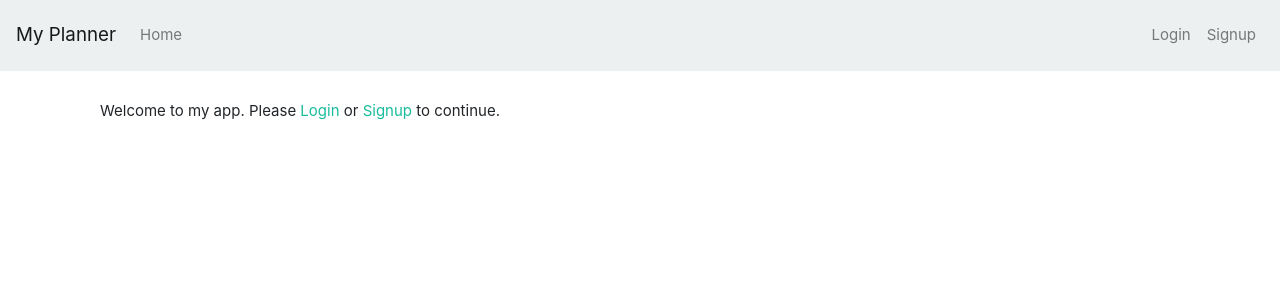
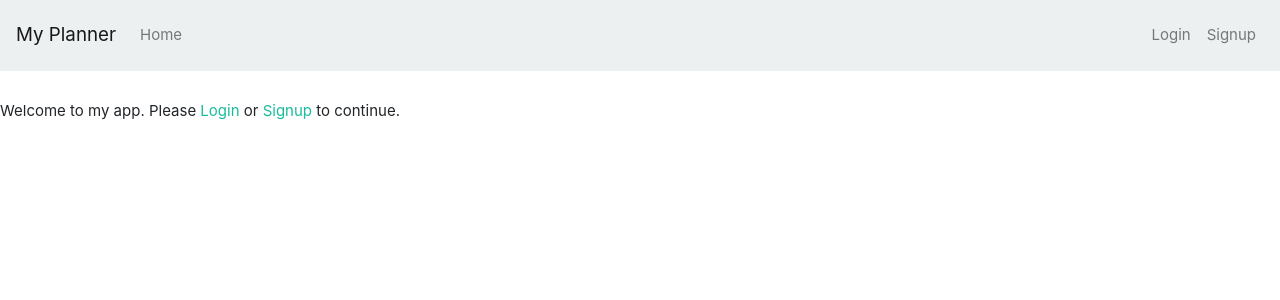
Before and after one commit to chloearluck/todo, a React (Create React App) app: page / in a window 1280 px wide. Shown: the top 300 px of the page. Built offline with nearby package versions, Linux system fonts and the light colour scheme; no server answers.

Commit message:
Fix width of task columns

```diff
--- a/src/components/task/Day.js
+++ b/src/components/task/Day.js
@@ -43,7 +43,7 @@ class Day extends Component {
   render() {
     if (!this.props.day) return null;
     return (
-    <Col>
+    <Col lg={3} md={6}> {/*on large viewports, each column takes up 3/12=1/4 of the screen, on medium 6/12=1/2*/}
       <h4>{this.props.day.dateString}</h4>
       <ListGroup>
         {this.props.day.tasks.map( (task) => { if (task) return <Task task={task} key={task._id} day_id={this.props.day.day_id} getTasks={this.props.getTasks} updateModal={this.props.updateModal}/>; else return null; })}
--- a/src/components/task/TaskDisplay.js
+++ b/src/components/task/TaskDisplay.js
@@ -59,7 +59,7 @@ class TaskDisplay extends Component {
     if (!this.state.tasks) return (<div> Loading... </div>)
 
     return (
-      <Container>
+      <Container fluid>
         <Row>
           {this.state.tasks.map( (day) => { return <Day day={day} key={day.day_id} getTasks={this.getTasks} updateModal={this.updateModal} />; })}
         </Row>
--- a/src/index.css
+++ b/src/index.css
@@ -1,5 +1,5 @@
 body {
-  margin: 100px;
+  margin-top: 100px;
   font-family: -apple-system, BlinkMacSystemFont, 'Segoe UI', 'Roboto', 'Oxygen',
     'Ubuntu', 'Cantarell', 'Fira Sans', 'Droid Sans', 'Helvetica Neue',
     sans-serif;
```
